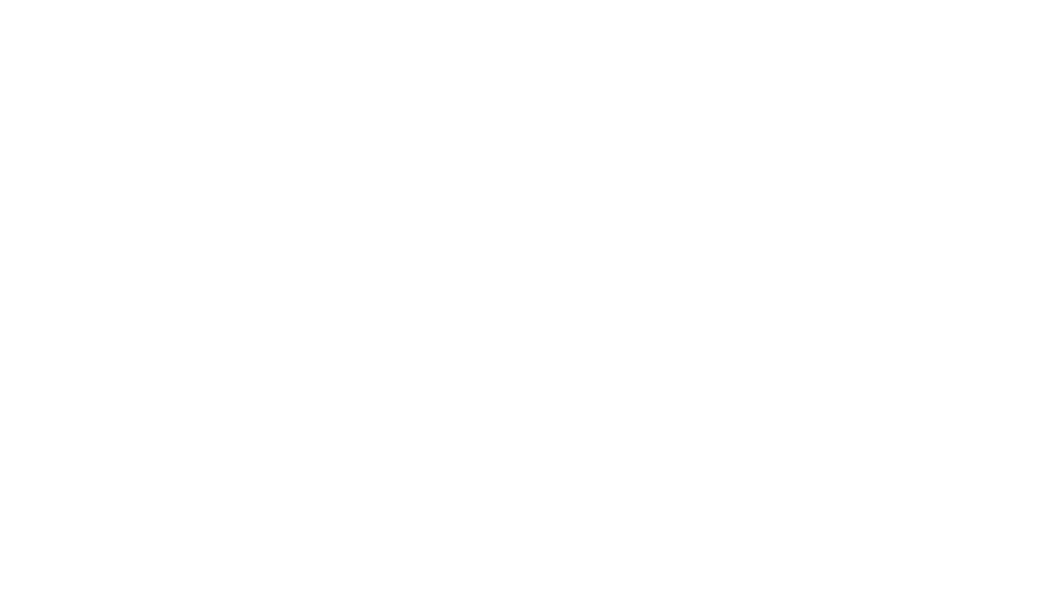
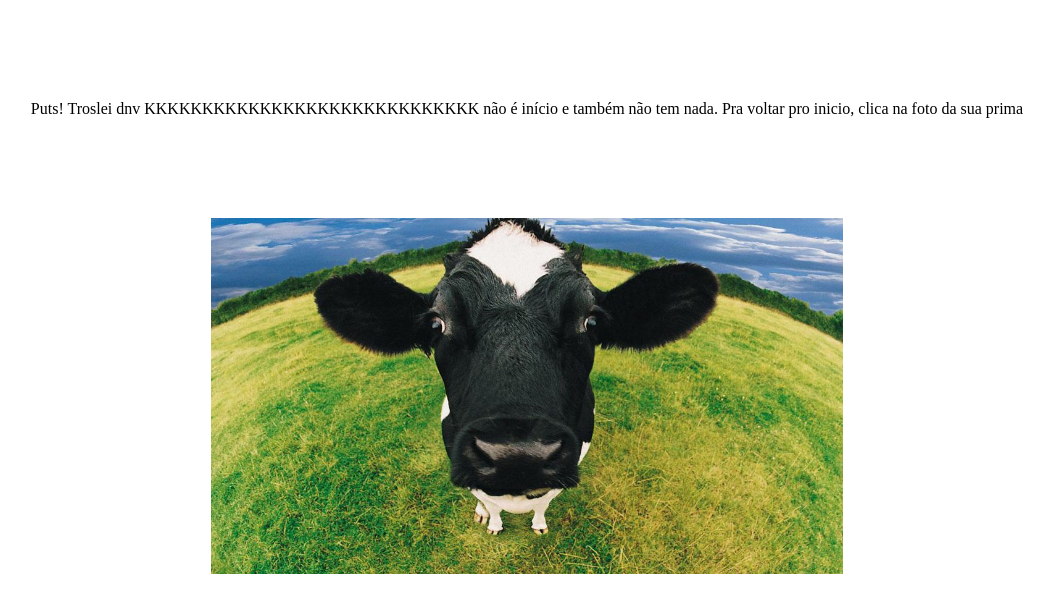
Before and after one commit to GlucasAS/projeto-04.04, a plain HTML site: page pag003.html in a window 1280 px wide. Shown: the whole page, without its empty margins (113-1166 px from the left). Drawn offline with Linux system fonts and the light colour scheme.

Commit message:
Atualizando

```diff
--- a/pag003.html
+++ b/pag003.html
@@ -4,8 +4,28 @@
     <meta charset="UTF-8">
     <meta name="viewport" content="width=device-width, initial-scale=1.0">
     <title>Document</title>
+    <style>
+        div {
+            text-align: center;
+            margin-top: 100px;
+        }
+        img{
+            width: 50%;
+        }
+    </style>
 </head>
 <body>
 
+    <p>
+        <div>
+            <p>
+                Puts! Troslei dnv KKKKKKKKKKKKKKKKKKKKKKKKKKKKK não é início e também não tem nada.
+                Pra voltar pro inicio, clica na foto da sua prima
+            </p>
+        </div>
+        <div>
+            <a href="index.html"><img src="Imagens/vaca-2-1024x576.jpg" alt=""></a>
+        </div>
+    </p>
 </body>
 </html>
--- a/style.css
+++ b/style.css
@@ -25,6 +25,7 @@ header{
 }
 h1{
     text-align: center;
-    color: white
+    color: white;
+
 
 }
--- /dev/null
+++ b/style02.css
@@ -0,0 +1,58 @@
+@charset "UTF-8";
+
+div{
+    position: absolute;
+    top: 50%;
+    left: 50%;
+    transform: translate(-50%, -50%);
+}
+p{
+    text-align: center;
+}
+
+a{
+    text-decoration: none;
+    color: blue;
+    font-variant: small-caps;
+    font-size: 20px;
+
+}
+
+a:hover{
+    text-decoration: underline;
+}
+
+div span{
+    display: none;
+    color: darkgreen;
+}
+
+
+a:hover > span{
+    display: inline;
+}
+
+div span#Primeiro{
+    display: none;
+}
+
+span:hover > span#Primeiro{
+    display: inline;
+}
+
+div span#Segundo{
+    display: none;
+}
+
+
+span:hover > span#Segundo{
+    display: inline;
+}
+
+span#Primeiro{
+    color: dark;
+}
+
+span#Segundo{
+    color: darkred;
+}
```
Also changed, not shown: index.html (+10 -4 lines), pag002.html (+11 -1 lines), Imagens/vaca-2-1024x576.jpg (added).
